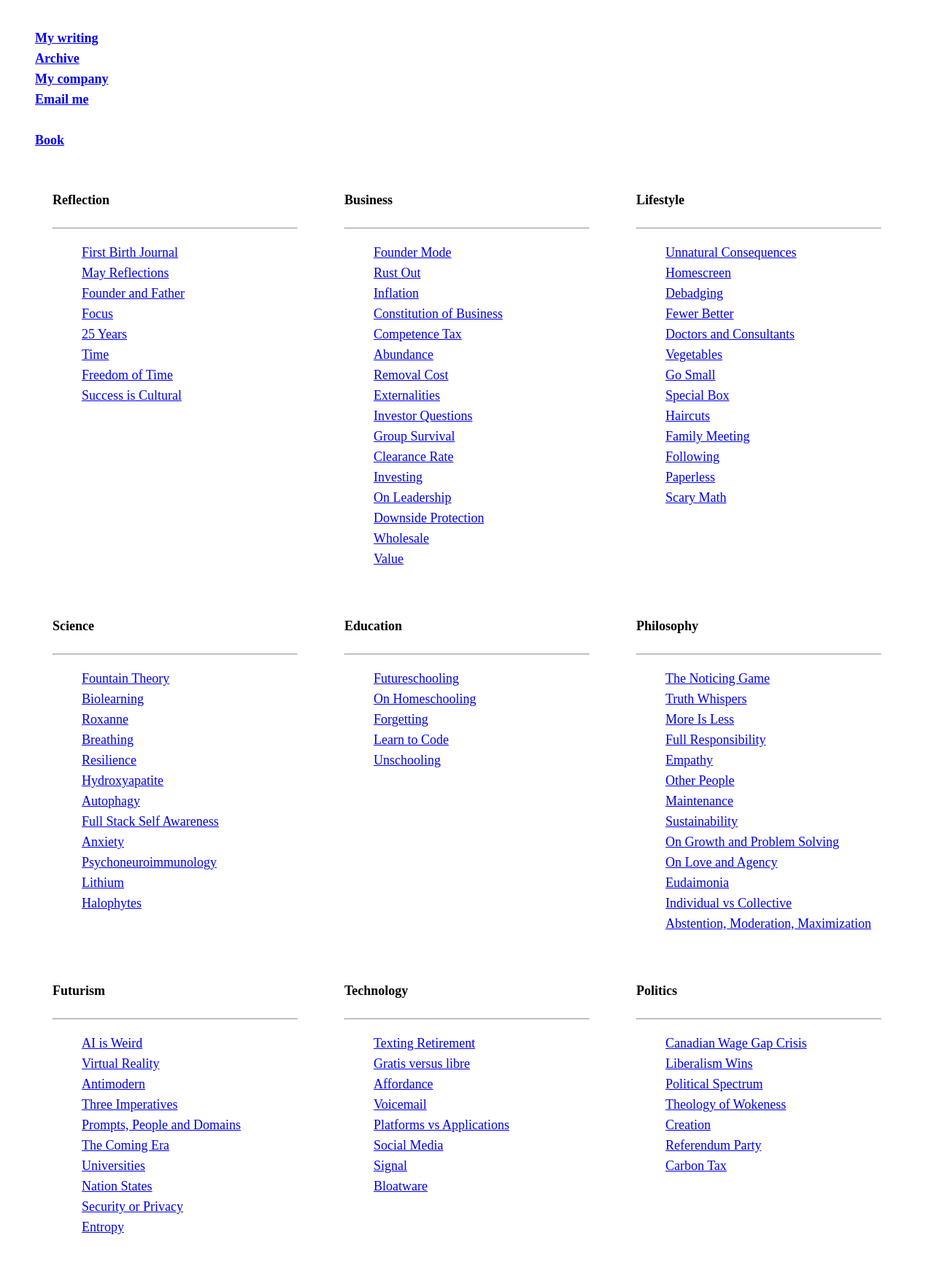
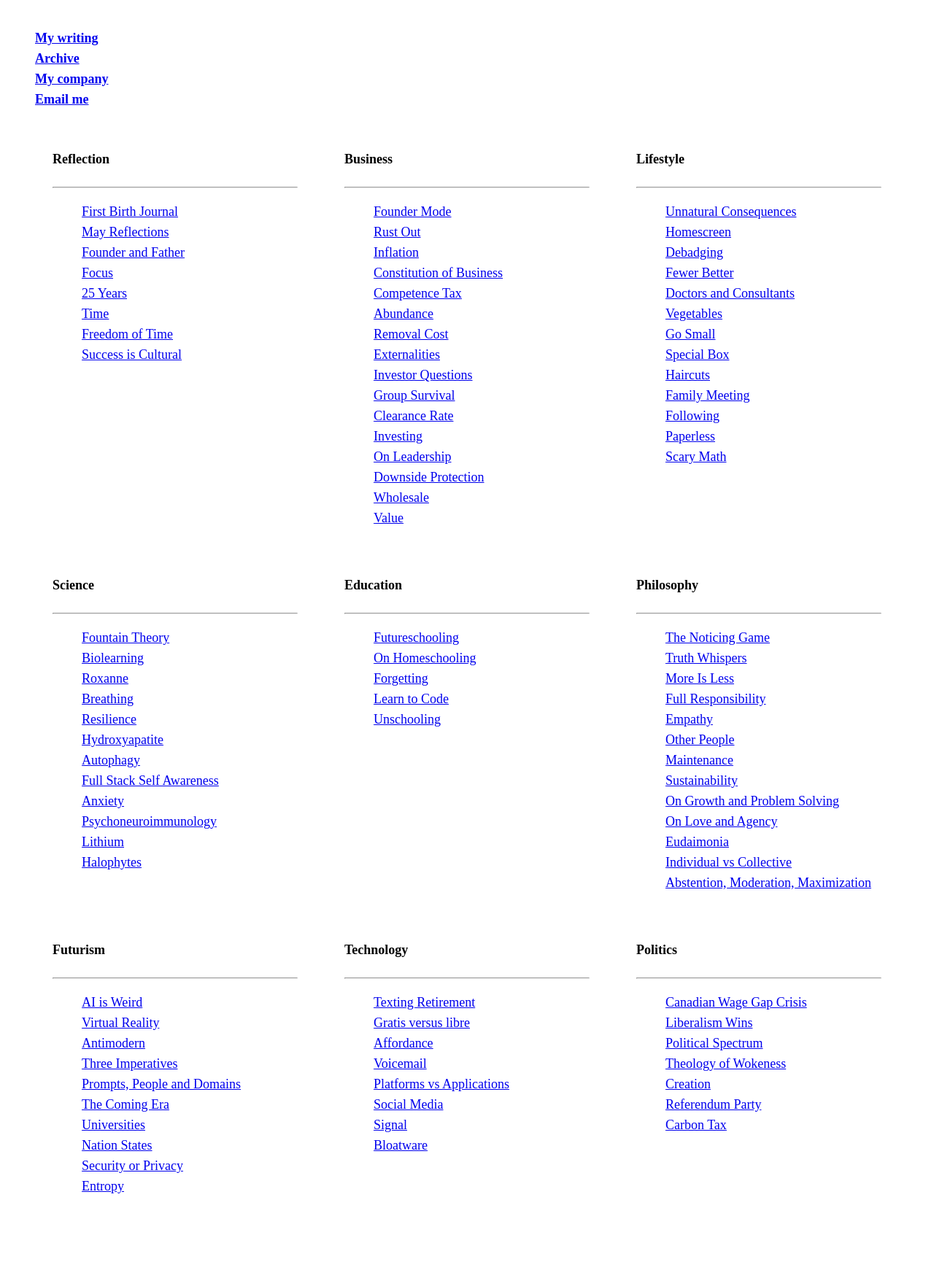
Before and after one commit to rogerkirkness/writing, a Jekyll site: the page built from index.html, in a window 1280 px wide. Shown: the whole page at 73% size. Built offline with Jekyll 4.4.1, drawn with Linux system fonts in a browser that asks for light colours; after the commit the page ends 1696 px from its top, so only the background shows below that.

Commit message:
Removing book link

```diff
--- a/_layouts/default.html
+++ b/_layouts/default.html
@@ -17,8 +17,6 @@
 			<li><a href="https://rogerkirkness.com/archive">Archive</a></li>
 			<li><a target="_blank" rel="noopener" href="https://convictional.com">My company</a></li>
 			<li><a href="mailto:codes-casual0e@icloud.com">Email me</a></li>
-			<br>
-			<li><a target="_blank" rel="noopener" href="https://buy.stripe.com/5kAdUWeO0dH5ddmdQR">Book</a></li>
 		</ul>
 	</nav>
 	<main>
```
